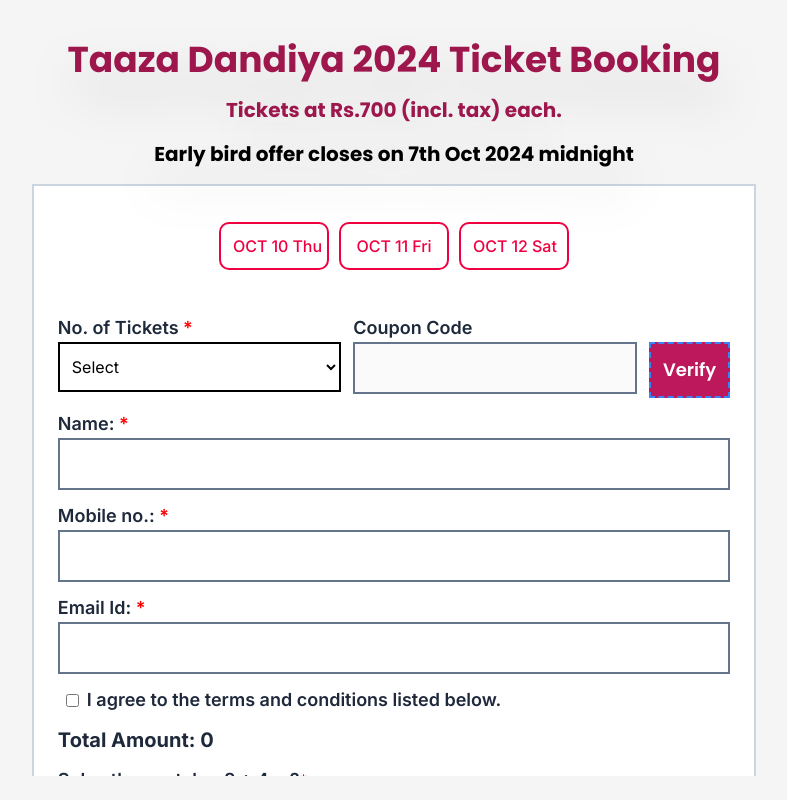
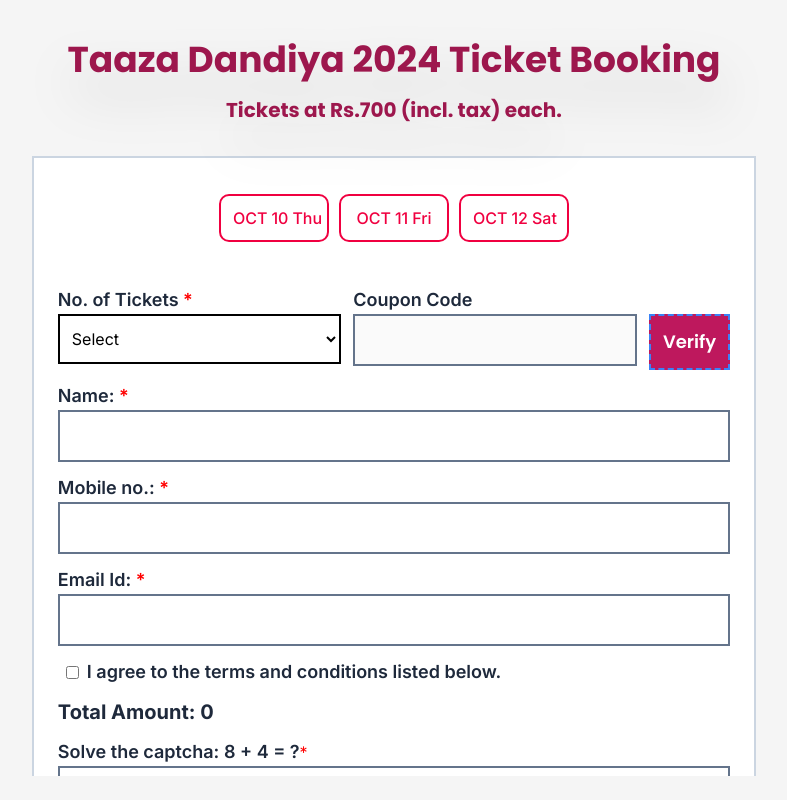
Before and after one commit to sayak-12/client, a React (Create React App) app: page /get-tickets in a window 1280 px wide. Shown: the whole page, without its empty margins (246-1033 px from the left). Built offline with nearby package versions, Linux system fonts and the light colour scheme.

Commit message:
remove early bird

```diff
--- a/src/components/booking-page.js
+++ b/src/components/booking-page.js
@@ -6,7 +6,8 @@ export default function BookingPage(){
             <ToastContainer />
             <h1 className="text-center text-4xl font-bold text-pink-800 drop-shadow-2xl">Taaza Dandiya 2024 Ticket Booking</h1>
             <h3 className="text-center text-xl font-bold text-pink-800 drop-shadow-2xl">Tickets at Rs.700 (incl. tax) each. </h3>
-            <h3 className="text-center text-xl font-bold text-black drop-shadow-2xl">Early bird offer closes on 7th Oct 2024 midnight</h3>
+            <div className="BOX">
+             </div>
             <div className="m-auto overflow-y-auto">
             <BookingForm />
             </div>
```
